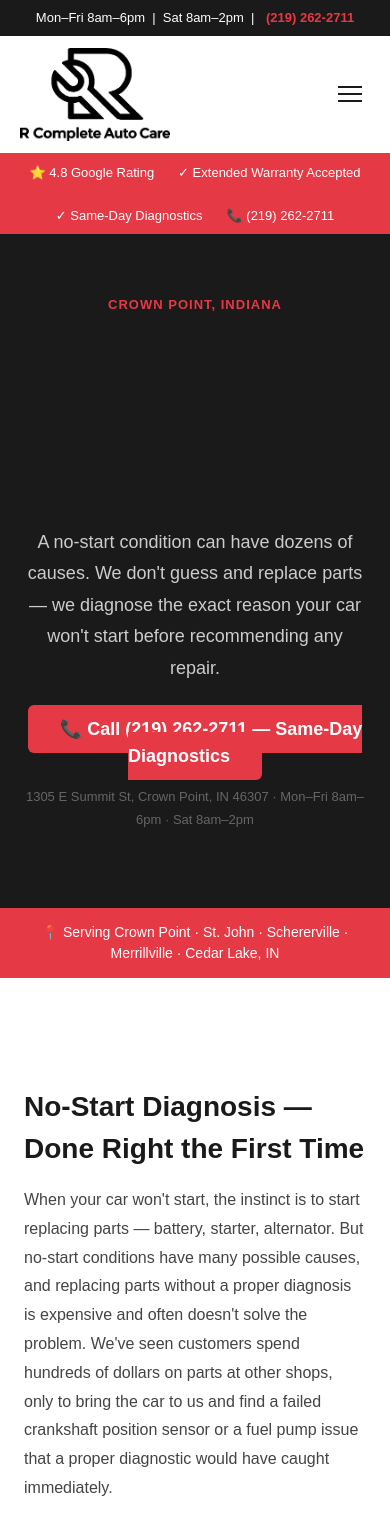
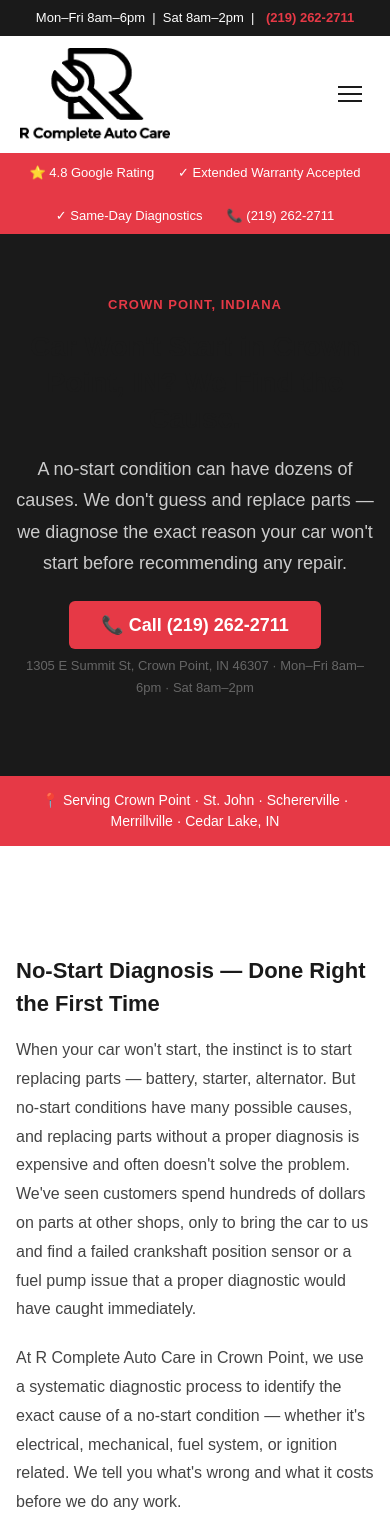
Before and after one commit to rcompleteautocare/my-website, a Next.js app: page /services/no-start-diagnostics in a window 390 px wide. Shown: the top 1528 px of the page. Built offline with nearby package versions, Linux system fonts and the light colour scheme.

Commit message:
Add mobile responsive font scaling

```diff
--- a/app/globals.css
+++ b/app/globals.css
@@ -258,3 +258,8 @@
 .related-links li a:hover {
   text-decoration: underline;
 }
+@media (max-width: 768px) {
+  h1 { font-size: 28px !important; line-height: 1.3 !important; }
+  h2 { font-size: 22px !important; }
+  section { padding-left: 16px !important; padding-right: 16px !important; }
+}
--- a/app/services/no-start-diagnostics/page.tsx
+++ b/app/services/no-start-diagnostics/page.tsx
@@ -19,7 +19,7 @@
           A no-start condition can have dozens of causes. We don't guess and replace parts — we diagnose the exact reason your car won't start before recommending any repair.
         </p>
         <a href="tel:2192622711" style={{ background: "#e63946", color: "#fff", padding: "14px 32px", borderRadius: "6px", fontWeight: "bold", textDecoration: "none", fontSize: "18px" }}>
-          📞 Call (219) 262-2711 — Same-Day Diagnostics
+          📞 Call (219) 262-2711
         </a>
         <p style={{ color: "#666", fontSize: "13px", marginTop: "16px" }}>1305 E Summit St, Crown Point, IN 46307 · Mon–Fri 8am–6pm · Sat 8am–2pm</p>
       </section>
```
